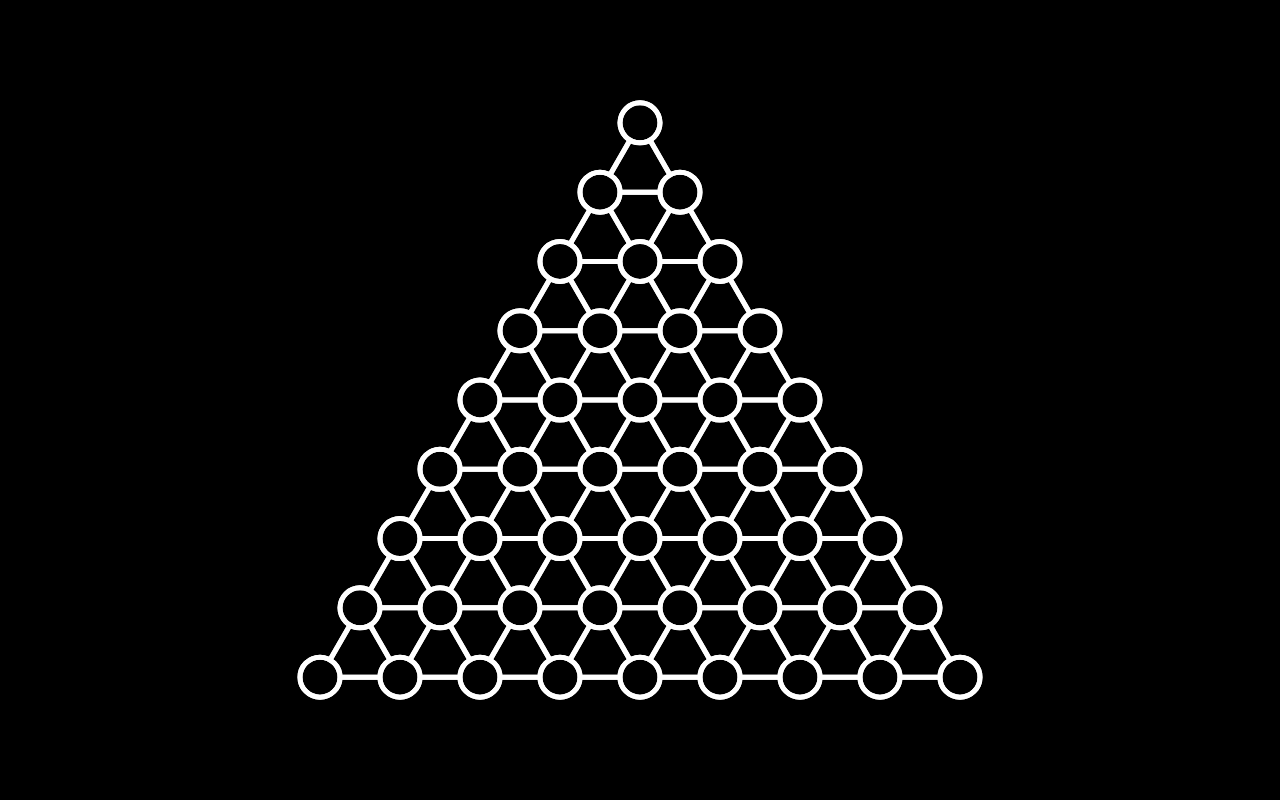
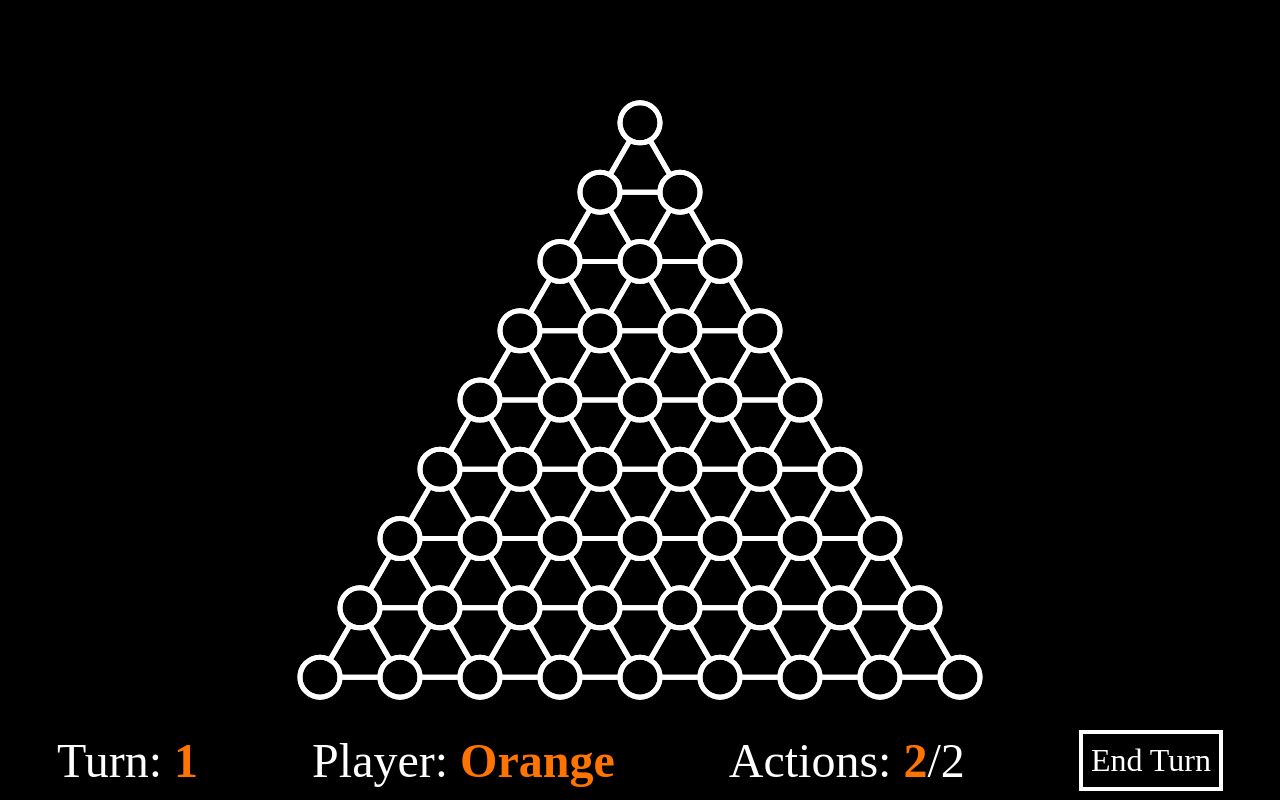
Before and after one commit to BrickNumber5/Lattice, a plain HTML site: page play.html in a window 1280 px wide. Drawn offline with Linux system fonts and the light colour scheme; animation ran at ten frames a second.

Commit message:
Added UI

```diff
--- a/play.html
+++ b/play.html
@@ -7,5 +7,11 @@
   </head>
   <body>
     <canvas class="main"></canvas>
+    <div class="bar">
+      <span class="turnnumber">Turn: <span class="turndisp" style="color: #ff7400;">1</span></span>
+      <span class="player">Player:&nbsp;<span class="playerdisp" style="color: #ff7400;">Orange</span></span>
+      <span class="ap">Actions: <span class="apdisp" style="color: #ff7400;">#</span>/<span class="apmax">#</span></span>
+      <button onclick="nextTurn( );this.blur( );" class="endTurn">End Turn</button>
+    </div>
   </body>
 </html>
--- a/scripts.js
+++ b/scripts.js
@@ -1,23 +1,34 @@
 // Lattice Game Main Script
 
-const BOARDSIZE = 9;
+const urlParams = new URLSearchParams( window.location.search );
+
+const BOARDSIZE = Math.min( Math.max( Math.round( +( urlParams.get( "boardsize" ) ?? 9 ) ), 2 ), 25 );
 let edgeSize;
 
-const PLAYERS = 2;
+const PLAYERS = Math.min( Math.max( Math.round( +( urlParams.get( "players" ) ?? 2 ) ), 2 ), 5 );
 let turn = 0;
 
 let turnNumber = 0;
 
-const STARTINGAP = 2;
-let ap = 2;
+const STARTINGAP = Math.min( Math.max( Math.round( +( urlParams.get( "ap" ) ?? 2 ) ), 2 ), 100 );
+let ap = STARTINGAP;
+
+{
+  let apdisp = document.querySelector( ".apdisp" );
+  apdisp.innerText = STARTINGAP;
+
+  document.querySelector( ".apmax" ).innerText = STARTINGAP;
+}
 
 const COLORS = {
   players: [
     {
+      name: "Orange",
       main: "#ff7400",
       highlight: "#ff963f88"
     },
     {
+      name: "Blue",
       main: "#008bff",
       highlight: "#49a0e888"
     }
@@ -149,7 +160,7 @@ class Piece {
     let targets = new Set( );
     if ( this.range === 0 ) {
       this.targets = this.node.neighbors.forEach( node => { if ( node.piece ) targets.add( node.piece ); } );
-    } else if ( this.range === 1 ) {
+    } else if ( this.range === 1 && this.target !== null ) {
       let p = { x: this.node.x, y: this.node.y, z: this.node.z };
       while ( Math.abs( p.x ) < BOARDSIZE && Math.abs( p.y ) < BOARDSIZE && Math.abs( p.z ) < BOARDSIZE ) {
         p.x += this.target.x;
@@ -302,6 +313,8 @@ class Lattice {
 LATTICE = new Lattice( );
 
 function nextTurn( ) {
+  selectedNode = null;
+  editingNode = null;
   LATTICE.nodes.forEach( node => { node?.piece?.calculateTargets?.( ); } );
   LATTICE.nodes.forEach( node => { if ( node.piece ) node.piece.targets.forEach( target => target.targettedBy.add( node.piece ) ); } );
   LATTICE.nodes.forEach( node => { if ( node.piece ) node.piece.support = node.piece.calculateSupport( ); } );
@@ -313,7 +326,6 @@ function nextTurn( ) {
   LATTICE.nodes.forEach( node => { if ( node.piece && node.piece.damage > node.piece.defense ) node.piece = null; } );
   let points = Array.from( { length: PLAYERS }, ( ) => 0 );
   LATTICE.nodes.forEach( node => { if ( node.piece ) points[ node.piece.owner ]++; } );
-  console.log( points );
 
   ap = STARTINGAP;
   turn++;
@@ -321,6 +333,18 @@ function nextTurn( ) {
     turn %= PLAYERS;
     turnNumber++;
   }
+
+  let playerdisp = document.querySelector( ".playerdisp" );
+  playerdisp.innerText = COLORS.players[ turn ].name;
+  playerdisp.style.color = COLORS.players[ turn ].main;
+
+  let apdisp = document.querySelector( ".apdisp" );
+  apdisp.innerText = STARTINGAP;
+  apdisp.style.color = COLORS.players[ turn ].main;
+
+  let turndisp = document.querySelector( ".turndisp" );
+  turndisp.innerText = turnNumber + 1;
+  turndisp.style.color = COLORS.players[ turn ].main;
 }
 
 function loop( time ) {
@@ -377,12 +401,16 @@ window.onclick = e => {
         if ( selectedNode.piece.range === 0 ) {
           if ( selectedNode.neighbors.has( newNode ) && newNode.piece === null ) {
             ap--;
+            updateApDisp( );
             newNode.piece = selectedNode.piece;
             selectedNode.piece = null;
             newNode.piece.node = newNode;
           }
         } else if ( selectedNode.piece.range === 1 ) {
-          if ( editingNode === null ) ap--;
+          if ( editingNode === null ) {
+            ap--;
+            updateApDisp( );
+          }
           if ( selectedNode === newNode ) {
             selectedNode.piece.target = null;
           } else {
@@ -418,9 +446,11 @@ window.onclick = e => {
       if ( clicked !== -1 ) {
         if ( clicked === 6 ) {
           ap--;
+          updateApDisp( );
           selectedNode.piece = new Piece( selectedNode, -1, -1, turn );
         } else {
           ap -= 2;
+          updateApDisp( );
           if ( clicked === 5 || clicked === 4 || clicked === 2 ) {
             selectedNode.piece = new Piece( selectedNode, 0, [ 5, 4, 2 ].indexOf( clicked ), turn );
           } else {
@@ -445,6 +475,10 @@ window.onclick = e => {
   }
 };
 
+function updateApDisp( ) {
+  document.querySelector( ".apdisp" ).innerText = ap;
+}
+
 function gcd( a, b ) {
   if ( b ) {
     return gcd( b, a % b );
--- a/styles.css
+++ b/styles.css
@@ -9,3 +9,54 @@ body {
 .main {
   display: block;
 }
+
+.bar {
+  display: flex;
+  position: absolute;
+  height: 5rem;
+  width: 100%;
+  bottom: 0;
+  left: 0;
+  align-items: center;
+  justify-content: space-around;
+}
+
+.turnnumber {
+  font-size: 3rem;
+  color: white;
+}
+
+.turndisp {
+  font-weight: bold;
+}
+
+.player {
+  font-size: 3rem;
+  color: white;
+}
+
+.playerdisp {
+  font-weight: bold;
+}
+
+.ap {
+  font-size: 3rem;
+  color: white;
+}
+
+.apdisp {
+  font-weight: bold;
+}
+
+.endTurn {
+  font-size: 2rem;
+  color: white;
+  padding: 0.5rem;
+  border: solid white 0.3rem;
+  cursor: pointer;
+}
+
+.endTurn:hover, .endTurn:focus {
+  background-color: white;
+  color: black;
+}
```
